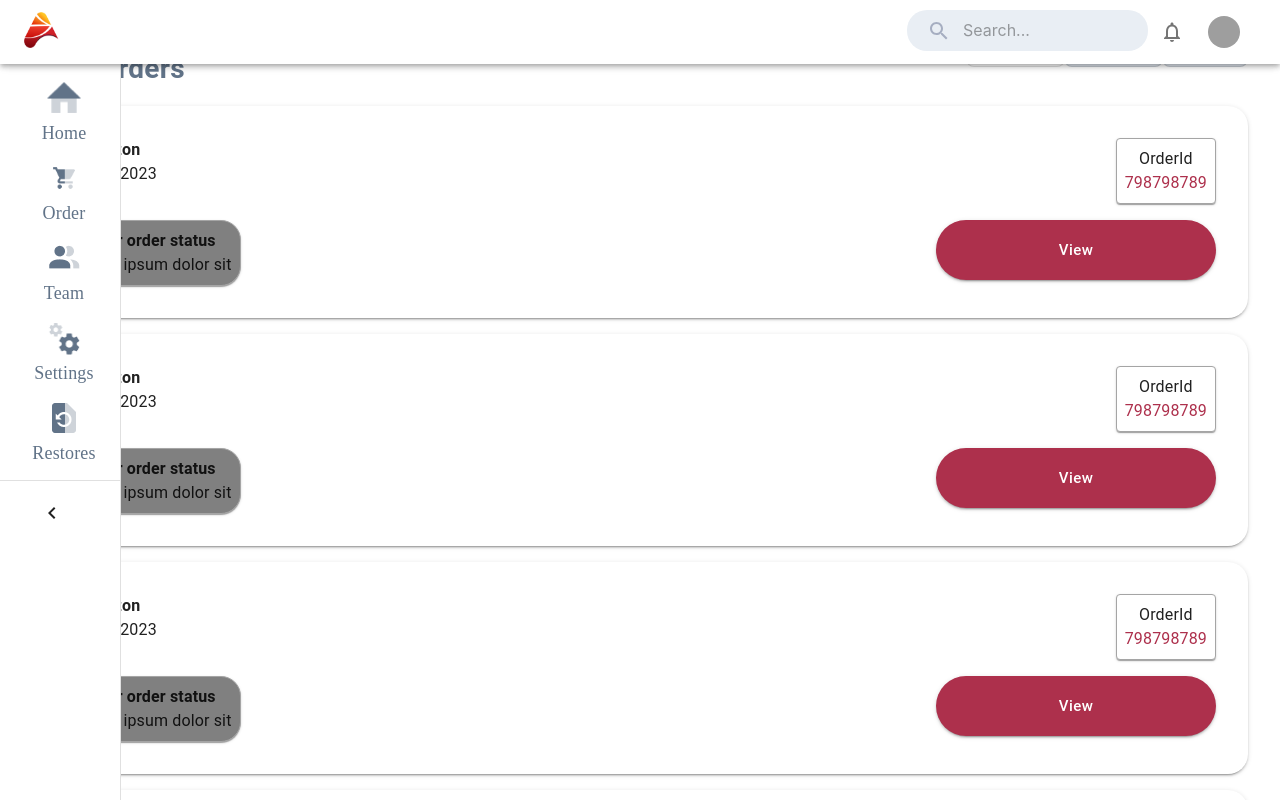
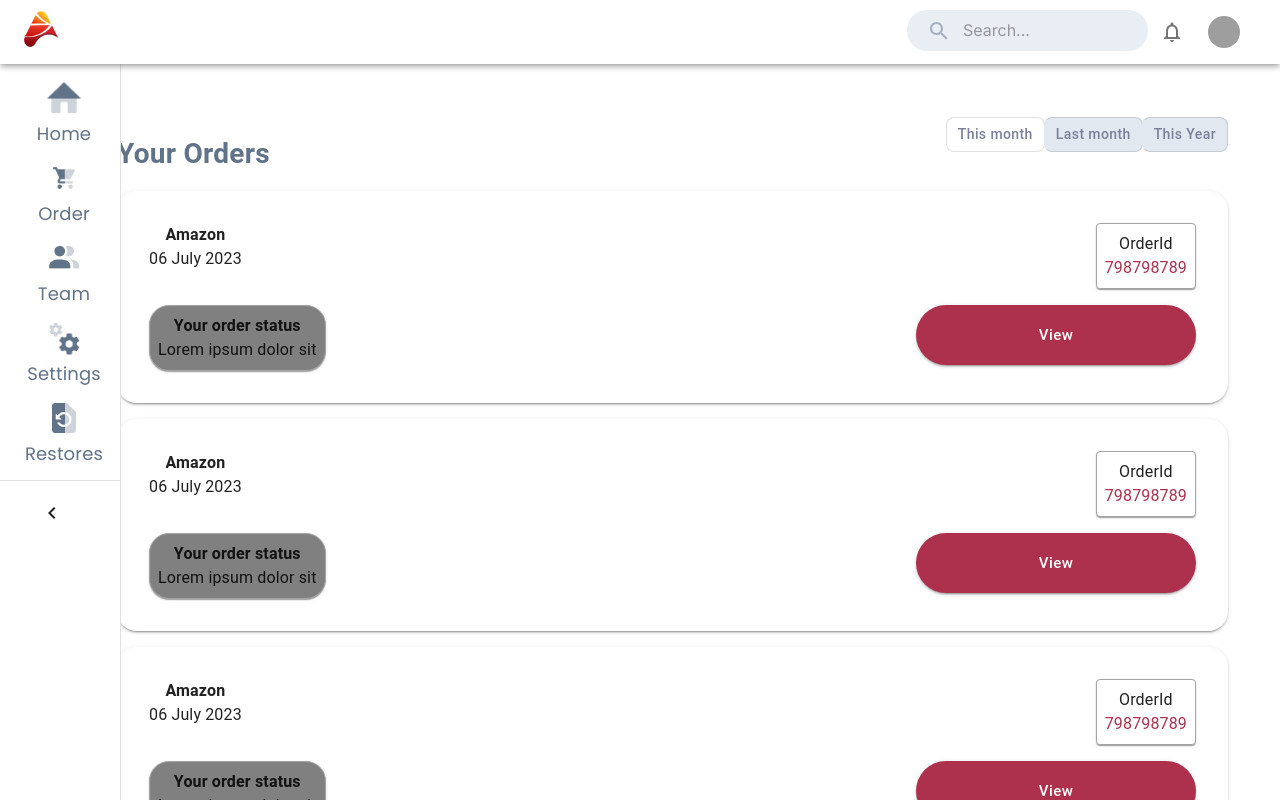
Before and after one commit to Developer-1998/Tape-Ark, a React (Create React App) app in the folder tape-ark/: page / in a window 1280 px wide. Shown: the top 800 px of the page. Built offline with nearby package versions, Linux system fonts and the light colour scheme; grey boxes are pictures that could not be loaded.

Commit message:
App changes

```diff
--- a/tape-ark/src/App.css
+++ b/tape-ark/src/App.css
@@ -1,3 +1,7 @@
+@import url('https://fonts.googleapis.com/css2?family=Inter:wght@400&display=swap');
+
+@import url('https://fonts.googleapis.com/css2?family=Poppins:wght@400&display=swap');
+
 .App {
   text-align: center;
 }
@@ -97,4 +101,9 @@
   left:calc(-50% + 42px) !important;
 }
 
+.outLet {
+  margin-left: 65px;
+  margin-top: 65px;
+  padding: 20px;
+}
 /*tab section end*/
--- a/tape-ark/src/App.js
+++ b/tape-ark/src/App.js
@@ -30,8 +30,8 @@
       <div className="container-fluid">
 
 
-        <Navbar onViewClicked={(viewSelected) => navigate(viewSelected)}/>
-          <Outlet />
+        <Navbar onViewClicked={(viewSelected) => navigate(viewSelected)} />
+        <div className="outLet">
           <Routes>
             <Route path="/order" element={<OrderList />} />
             <Route path="/orderTracking" element={<OrderTracking />} />
@@ -39,6 +39,7 @@
               <Route index element={<OrderList />} />
             </Route>
           </Routes>
+        </div>
       </div>
       <Footer />
     </div>
```
